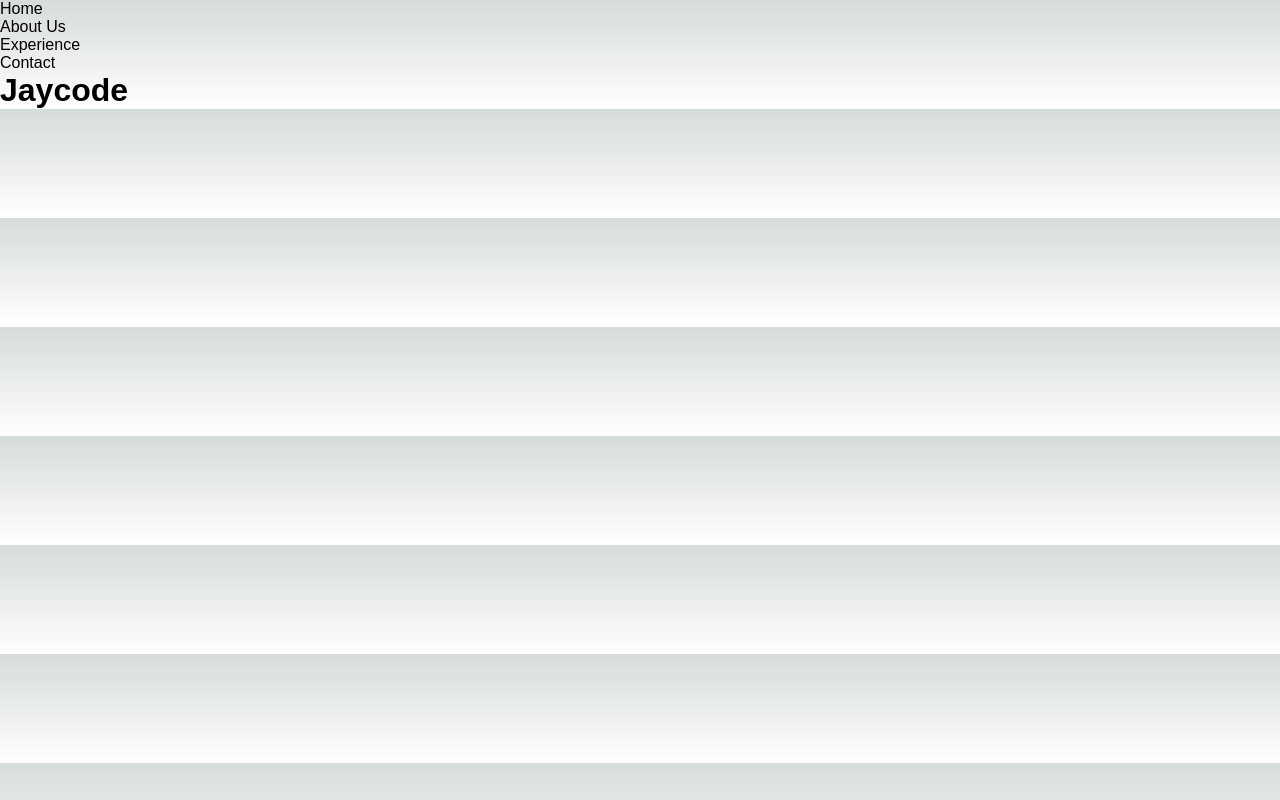
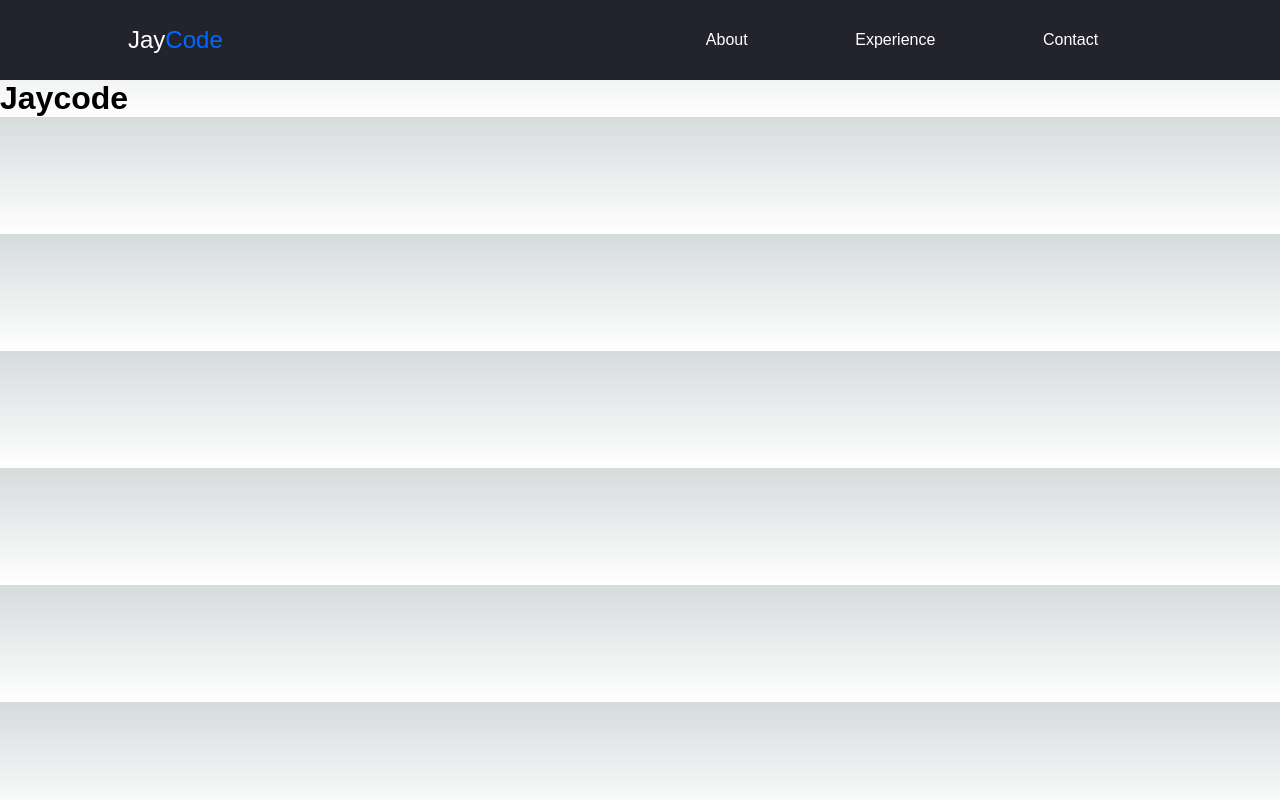
Before and after one commit to JayCodeGitHub/jaycode-next.js, a Next.js app: page / in a window 1280 px wide. Built offline with nearby package versions, Linux system fonts and the light colour scheme.

Commit message:
Styled NavBar for Desktop

```diff
--- a/package.json
+++ b/package.json
@@ -17,7 +17,9 @@
     "next": "13.2.3",
     "react": "18.2.0",
     "react-dom": "18.2.0",
+    "react-particles": "^2.9.3",
     "styled-components": "^5.3.8",
+    "tsparticles": "^2.9.3",
     "typescript": "4.9.5"
   },
   "devDependencies": {
--- a/src/components/layout.tsx
+++ b/src/components/layout/layout.tsx
@@ -1,7 +1,7 @@
 import { GlobalStyle } from "@/styles/GlobalStyles";
 import { ThemeProvider } from "styled-components";
-import { theme } from "../styles/theme";
-import Navbar from "./navbar";
+import { theme } from "../../styles/theme";
+import Navbar from "../navbar/navbar";
 
 interface LayoutProps {
   children: React.ReactNode;
--- a/src/components/navbar.tsx
+++ /dev/null
@@ -1,22 +0,0 @@
-import Link from "next/link";
-
-export default function Navbar() {
-  return (
-    <>
-      <ul>
-        <li>
-          <Link href="/">Home</Link>
-        </li>
-        <li>
-          <Link href="/about">About Us</Link>
-        </li>
-        <li>
-          <Link href="/experience">Experience</Link>
-        </li>
-        <li>
-          <Link href="/contact">Contact</Link>
-        </li>
-      </ul>
-    </>
-  );
-}
--- /dev/null
+++ b/src/components/navbar/navbar.styles.tsx
@@ -0,0 +1,47 @@
+import styled from "styled-components";
+
+export const OuterWrapper = styled.nav`
+  height: 8rem;
+  width: 100vw;
+  display: flex;
+  align-items: center;
+  justify-content: space-between;
+  background-color: ${({ theme }) => theme.tertiary};
+  padding: 0 5vw;
+  color: ${({ theme }) => theme.white};
+  padding: 0vw 10vw;
+`;
+
+export const StyledNavigation = styled.ul`
+  display: flex;
+  justify-content: space-around;
+  align-items: center;
+  flex-direction: column;
+  list-style: none;
+  height: 60%;
+  padding: 0;
+  flex-direction: row;
+  width: 500px;
+`;
+
+export const Wrapper = styled.div`
+  justify-content: center;
+  align-items: center;
+  display: flex;
+  width: 100%;
+  height: 100%;
+  justify-content: space-between;
+  align-items: center;
+`;
+
+export const LogoWrapper = styled.div`
+  z-index: 10;
+  a {
+    color: inherit;
+    text-decoration: none;
+    font-size: ${({ theme }) => theme.font.size.s};
+    span {
+      color: ${({ theme }) => theme.primary};
+    }
+  }
+`;
--- /dev/null
+++ b/src/components/navbar/navbar.tsx
@@ -0,0 +1,32 @@
+import Link from "next/link";
+import {
+  OuterWrapper,
+  StyledNavigation,
+  Wrapper,
+  LogoWrapper,
+} from "./navbar.styles";
+
+export default function Navbar() {
+  return (
+    <OuterWrapper>
+      <Wrapper>
+        <LogoWrapper>
+          <Link href="/">
+            Jay<span>Code</span>
+          </Link>
+        </LogoWrapper>
+        <StyledNavigation>
+          <li>
+            <Link href="/about">About</Link>
+          </li>
+          <li>
+            <Link href="/experience">Experience</Link>
+          </li>
+          <li>
+            <Link href="/contact">Contact</Link>
+          </li>
+        </StyledNavigation>
+      </Wrapper>
+    </OuterWrapper>
+  );
+}
--- a/src/pages/_app.tsx
+++ b/src/pages/_app.tsx
@@ -1,6 +1,6 @@
 import "@/styles/globals.css";
 import type { AppProps } from "next/app";
-import Layout from "@/components/layout";
+import Layout from "@/components/layout/layout";
 
 export default function App({ Component, pageProps }: AppProps) {
   return (
```
Also changed, not shown: 1 other file (tests, documents, lock files or other folders).
